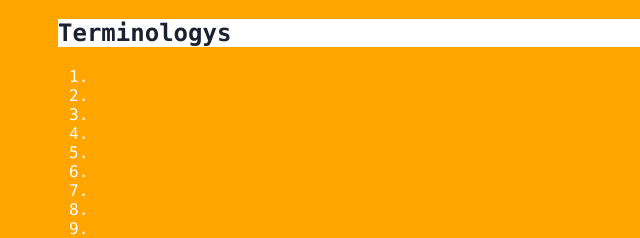
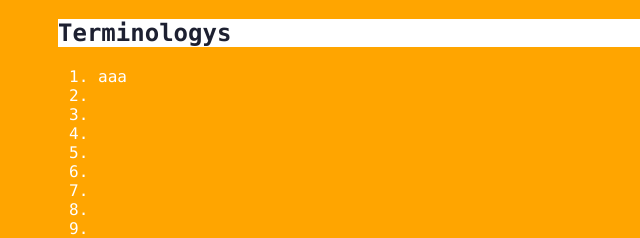
Before and after one commit to Guo-xuejian/git_learning, a plain HTML site: page index.html in a window 1280 px wide. Both pictures are taken after a click on the element "Terminologys". Shown: the part 226-464 px from the top of the page, 0-640 px from the left. Drawn offline with Linux system fonts and the light colour scheme.

Commit message:
emergent update

```diff
--- a/index.html
+++ b/index.html
@@ -14,7 +14,7 @@
         <div class="accordion"><h1>Terminologys</h1></div>
             <div class="panel">
                 <ol>
-                    <li></li>
+                    <li>aaa</li>
                     <li></li>
                     <li></li>
                     <li></li>
```
